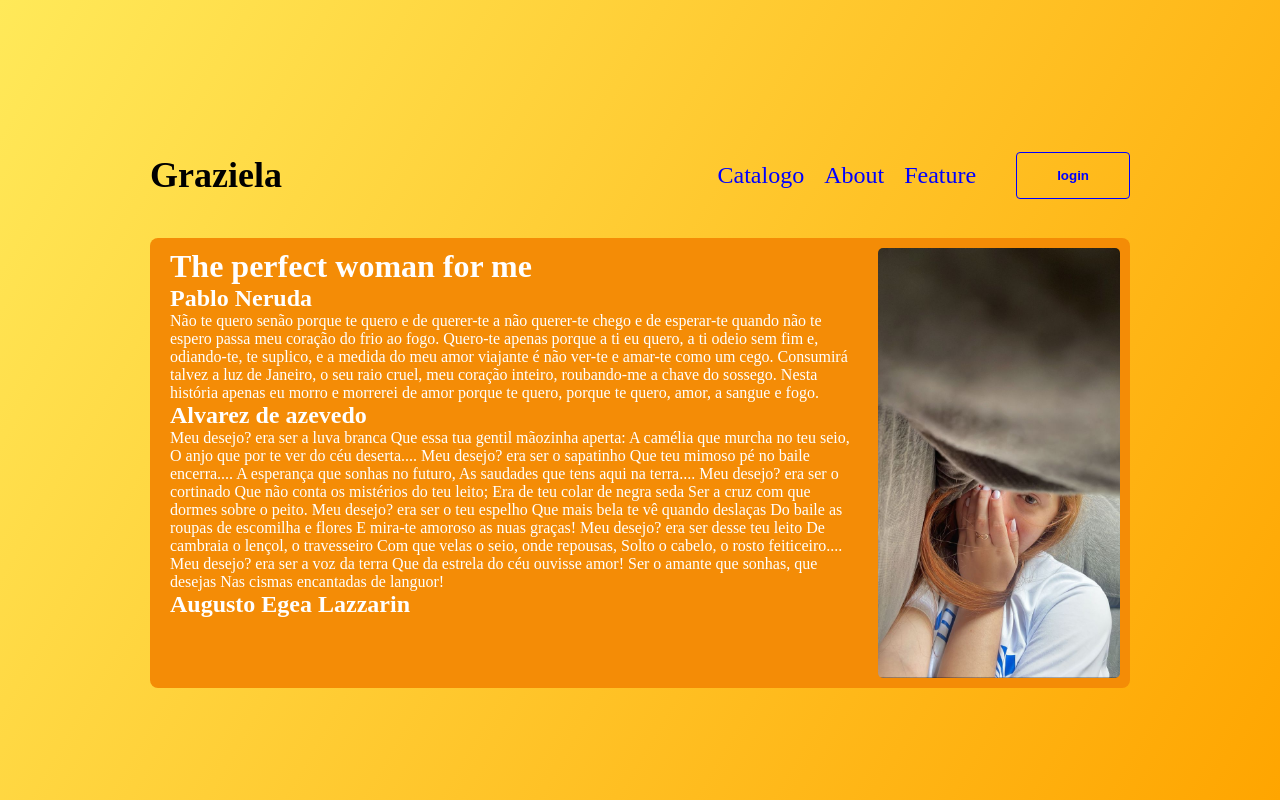
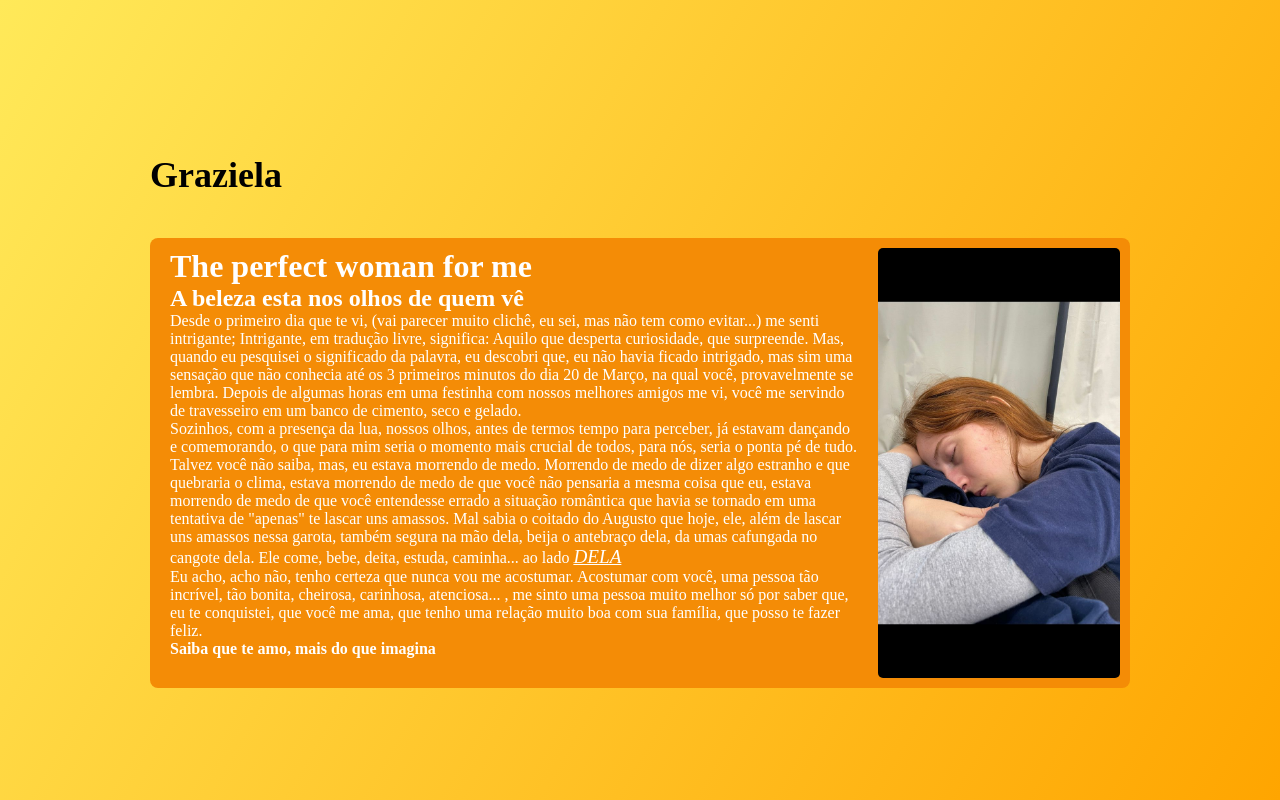
Before and after one commit to Guto8/cat-logo, a plain HTML site: page index.html in a window 1280 px wide. Drawn offline with Linux system fonts and the light colour scheme.

Commit message:
Update index.html

```diff
--- a/index.html
+++ b/index.html
@@ -13,10 +13,7 @@
             <nav class="brand">
                 <h1><strong>Graziela</strong></h1>
                 <ul>
-                    <li><a href="#catalog0">Catalogo</a></li>
-                    <li><a href="#about">About</a></li>
-                    <li><a href="#feature">Feature</a></li>
-                    <button>login</button>
+                    <a href="https://www.youtube.com/watch?v=tdVAqxNLXiw"></a>
                 </ul>
             </nav>
             <div class="header-block">
@@ -25,70 +22,24 @@
                         The perfect woman for me
                     </h1>
                     <h2>
-                        Pablo Neruda
+                        A beleza esta nos olhos de quem vê
                     </h2>
                     <p>
-                        Não te quero senão porque te quero
-                        e de querer-te a não querer-te chego
-                        e de esperar-te quando não te espero
-                        passa meu coração do frio ao fogo.
-
-                        Quero-te apenas porque a ti eu quero,
-                        a ti odeio sem fim e, odiando-te, te suplico,
-                        e a medida do meu amor viajante
-                        é não ver-te e amar-te como um cego.
-
-                        Consumirá talvez a luz de Janeiro,
-                        o seu raio cruel, meu coração inteiro,
-                        roubando-me a chave do sossego.
-
-                        Nesta história apenas eu morro
-                        e morrerei de amor porque te quero,
-                        porque te quero, amor, a sangue e fogo.
+                        Desde o primeiro dia que te vi, (vai parecer muito clichê, eu sei, mas não tem como evitar...) me senti intrigante; Intrigante, em tradução livre, significa: Aquilo que desperta curiosidade, que surpreende. Mas, quando eu pesquisei o significado da palavra, eu descobri que, eu não havia ficado intrigado, mas sim uma sensação que não conhecia até os 3 primeiros minutos do dia 20 de Março, na qual você, provavelmente se lembra. Depois de algumas horas em uma festinha com nossos melhores amigos me vi, você me servindo de travesseiro em um banco de cimento, seco e gelado.
                     </p>
-                    <h2>
-                        Alvarez de azevedo
-                    </h2>
+                    <p>Sozinhos, com a presença da lua, nossos olhos, antes de termos tempo para perceber, já estavam dançando e comemorando, o que para mim seria o momento mais crucial de todos, para nós, seria o ponta pé de tudo.
+                        Talvez você não saiba, mas, eu estava morrendo de medo. Morrendo de medo de dizer algo estranho e que quebraria o clima, estava morrendo de medo de que você não pensaria a mesma coisa que eu, estava morrendo de medo de que você entendesse errado a situação romântica que havia se tornado em uma tentativa de "apenas" te lascar uns amassos. Mal sabia o coitado do Augusto que hoje, ele, além de lascar uns amassos nessa garota, também segura na mão dela, beija o antebraço dela, da umas cafungada no cangote dela. Ele come, bebe, deita, estuda, caminha... ao  lado <big><u><i>DELA</i></u></big>
+                    </p>
                     <p>
-Meu desejo? era ser a luva branca
-Que essa tua gentil mãozinha aperta:
-A camélia que murcha no teu seio,
-O anjo que por te ver do céu deserta....
-
-Meu desejo? era ser o sapatinho
-Que teu mimoso pé no baile encerra....
-A esperança que sonhas no futuro,
-As saudades que tens aqui na terra....
-
-Meu desejo? era ser o cortinado
-Que não conta os mistérios do teu leito;
-Era de teu colar de negra seda
-Ser a cruz com que dormes sobre o peito.
-
-Meu desejo? era ser o teu espelho
-Que mais bela te vê quando deslaças
-Do baile as roupas de escomilha e flores
-E mira-te amoroso as nuas graças!
-
-Meu desejo? era ser desse teu leito
-De cambraia o lençol, o travesseiro
-Com que velas o seio, onde repousas,
-Solto o cabelo, o rosto feiticeiro....
-
-Meu desejo? era ser a voz da terra
-Que da estrela do céu ouvisse amor!
-Ser o amante que sonhas, que desejas
-Nas cismas encantadas de languor!
+                        Eu acho, acho não, tenho certeza que nunca vou me acostumar. Acostumar com você, uma pessoa tão incrível, tão bonita, cheirosa, carinhosa, atenciosa... , me sinto uma pessoa muito melhor só por saber que, eu te conquistei, que você me ama, que tenho uma relação muito boa com sua família, que posso te fazer feliz.
                     </p>
-                    <h2>
-                        Augusto Egea Lazzarin
-                    </h2>
                     <p>
-
+                        <b>
+                            Saiba que te amo, mais do que imagina
+                        </b>
                     </p>
-
                 </div>
-                <img src="images/ela deitada.jpeg" alt="graazi"  />
+                <img src="images/ela dormindo.jpeg" alt="graazi"  />
 
 
             </div>
```
